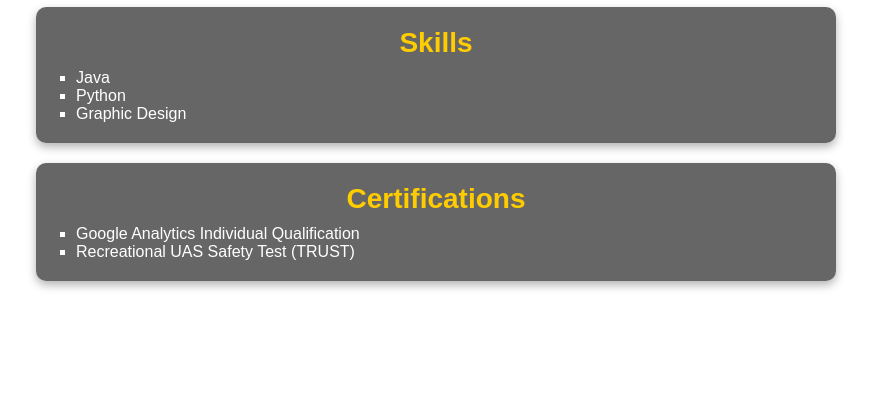
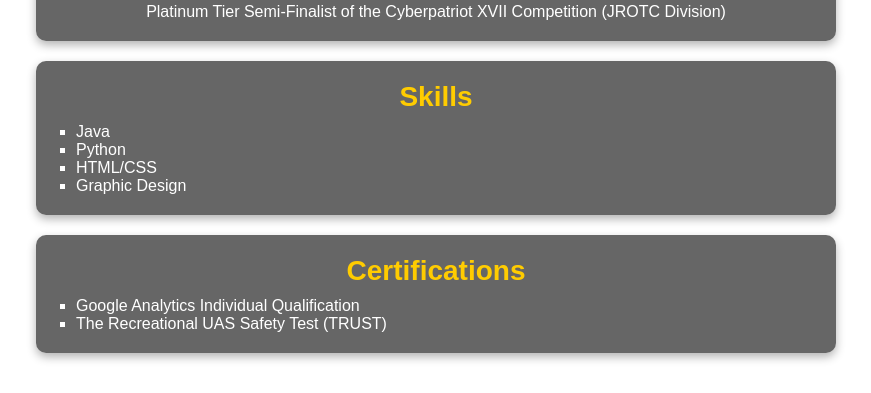
Before and after one commit to TawqirQ/TawqirQ.github.io, a plain HTML site: page index.html in a window 1280 px wide. Shown: the part 822-1215 px from the top of the page, without its empty margins (204-1075 px from the left). Before the commit the page ends 1143 px from the top, so only its background shows below. Drawn offline with Linux system fonts and the light colour scheme.

Commit message:
Br after club names, added HTML/CSS for skills, and added "The" before recreational

```diff
--- a/index.html
+++ b/index.html
@@ -38,18 +38,21 @@
         <div class="section" id="extracurriculars">
             <h2>Extracurriculars</h2>
             <h3>National Honor Society Club</h3>
+            <br>
             <ul>
                 <li>Maintained a high GPA and adhered to scholarship, leadership, service, and character standards.</li>
                 <li>Participated in community service projects, contributing to local organizations and school initiatives.</li>
                 <li>Attended and supported school events promoting academic achievement and student involvement.</li>
             </ul>
             <h3>Muslim Student Association Club</h3>
+            <br>
             <ul>
                 <li>Participated in cultural and religious events to foster understanding of Islamic traditions and values.</li>
                 <li>Engaged in discussions and activities promoting interfaith dialogue and diversity awareness.</li>
                 <li>Attended meetings and events to build connections within the Muslim student community.</li>
             </ul>
             <h3>Computer Science Club</h3>
+            <br>
             <ul>
                 <li>Competed in events such as Cyberpatriot, OC3, PicoCTF, and Cyber Invitational.</li>
             </ul>
@@ -65,6 +68,7 @@
             <ul>
                 <li>Java</li>
                 <li>Python</li>
+                <li>HTML/CSS</li>
                 <li>Graphic Design</li>
             </ul>
         </div>
@@ -73,7 +77,7 @@
             <h2>Certifications</h2>
             <ul>
                 <li>Google Analytics Individual Qualification</li>
-                <li>Recreational UAS Safety Test (TRUST)</li>
+                <li>The Recreational UAS Safety Test (TRUST)</li>
             </ul>
         </div>
     </div>
```
